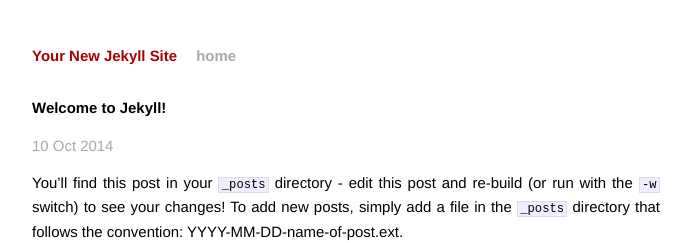
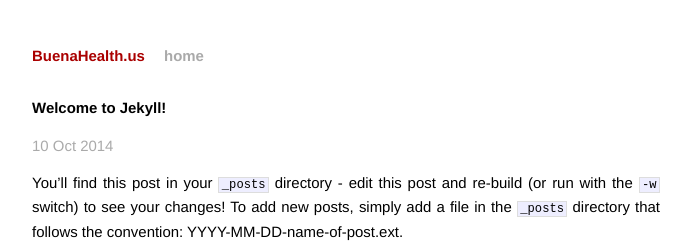
Before and after one commit to erangeljr/buenahealth.github.io, a Jekyll site: the page built from _posts/2014-10-10-welcome-to-jekyll.markdown, in a window 1280 px wide. Shown: the top 243 px of the page, without its empty margins (294-985 px from the left). Built offline with Jekyll 4.4.1, drawn with Linux system fonts in a browser that asks for light colours; Markdown is read by kramdown in place of the engine named in the settings; part of the change alters nothing that is shown.

Commit message:
Updating YML

```diff
--- a/_config.yml
+++ b/_config.yml
@@ -1,3 +1,15 @@
-name: Your New Jekyll Site
+name: BuenaHealth.us
 markdown: redcarpet
 pygments: true
+include: [js, bootstrap.min.js, site.js]
+include: [font, glyphicons-halflings-regular.eot, glyphicons-halflings-regular.svg, glyphicons-halflings-regular.ttf, glyphicons-halflings-regular.woff]
+#include: [archives, index.html]
+destination: ../buenahealth.github.io
+#LOCAL DEVELOPMENT
+#url:         http://localhost:4000
+#PRODUCTION
+url:         http://buenahealth.us
+
+# Github repositories
+github_user: erangeljr
+github_repo_url: https://github.com/buenahealth/buenahealth.github.io
```
